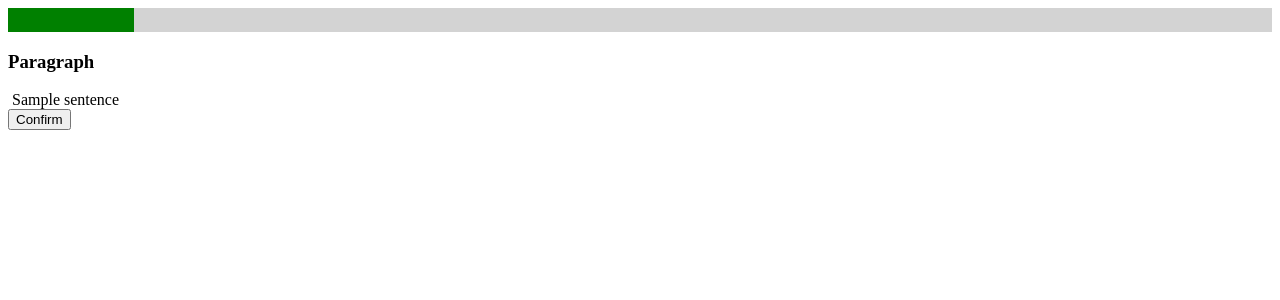
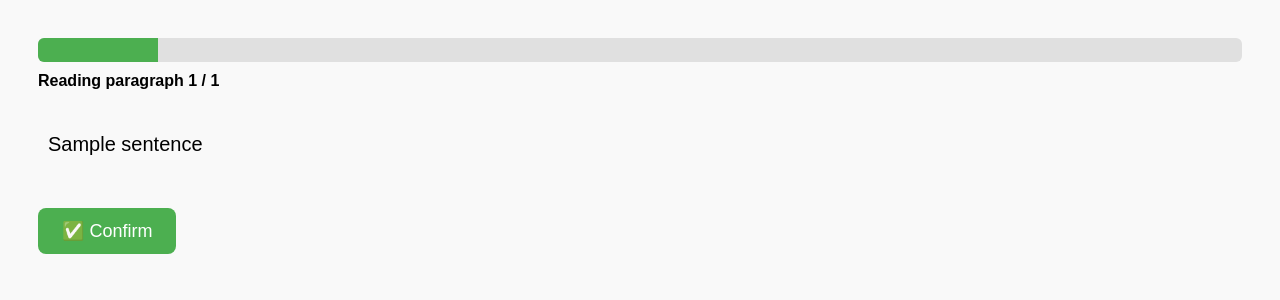
Before and after one commit to zzp-coder/GPRLabel, a FastAPI app: template templates/reader.html in a window 1280 px wide. Shown: the top 300 px of the page. Run offline with FastAPI, Linux system fonts and the light colour scheme; the template is opened without the code that fills it: most values are stand-ins (such as "Sample title", 1, 10 or a date in 2020).

Commit message:
adjust reader ui

```diff
--- a/templates/reader.html
+++ b/templates/reader.html
@@ -3,18 +3,64 @@
 <head>
   <title>Reader</title>
   <style>
-    .bar { height: 24px; background-color: lightgray; }
-    .fill { height: 100%; background-color: green; }
+    body {
+      font-family: sans-serif;
+      padding: 30px;
+      background-color: #f9f9f9;
+    }
+
+    .bar {
+      height: 24px;
+      background-color: #e0e0e0;
+      border-radius: 6px;
+      overflow: hidden;
+      margin-bottom: 10px;
+    }
+
+    .fill {
+      height: 100%;
+      background-color: #4caf50;
+      transition: width 0.3s ease;
+    }
+
+    .progress-text {
+      margin-bottom: 20px;
+      font-size: 16px;
+      font-weight: bold;
+    }
+
     .sentence {
-      padding: 4px;
+      padding: 10px;
+      display: inline-block;
+      margin: 8px 0;
       transition: background-color 0.2s;
+      font-size: 20px;
       cursor: pointer;
+      line-height: 1.6;
     }
+
     .sentence:hover {
       background-color: #f0f8ff;
     }
+
     .highlight {
       background-color: yellow !important;
+    }
+
+    .confirm-button {
+      padding: 12px 24px;
+      font-size: 18px;
+      background-color: #4caf50;
+      color: white;
+      border: none;
+      border-radius: 8px;
+      cursor: pointer;
+      margin-top: 30px;
+      transition: background-color 0.3s ease;
+    }
+
+    .confirm-button:hover {
+      background-color: #45a049;
     }
   </style>
 </head>
@@ -24,7 +70,7 @@
     <a href="/logout">Logout</a>
   {% else %}
     <div class="bar"><div class="fill" style="width:{{progress}}%"></div></div>
-    <h3>Paragraph</h3>
+    <div class="progress-text">Reading paragraph {{ paragraph.id }} / {{ sentences|length }}</div>
 
     <div id="paragraph">
       {% for s in sentences %}
@@ -34,7 +80,7 @@
 
     <form method="post" action="/confirm">
       <input type="hidden" name="selection" id="selectionInput">
-      <button type="submit" onclick="submitSelection()">Confirm</button>
+      <button type="submit" class="confirm-button" onclick="submitSelection()">✅ Confirm</button>
     </form>
 
     <script>
```
